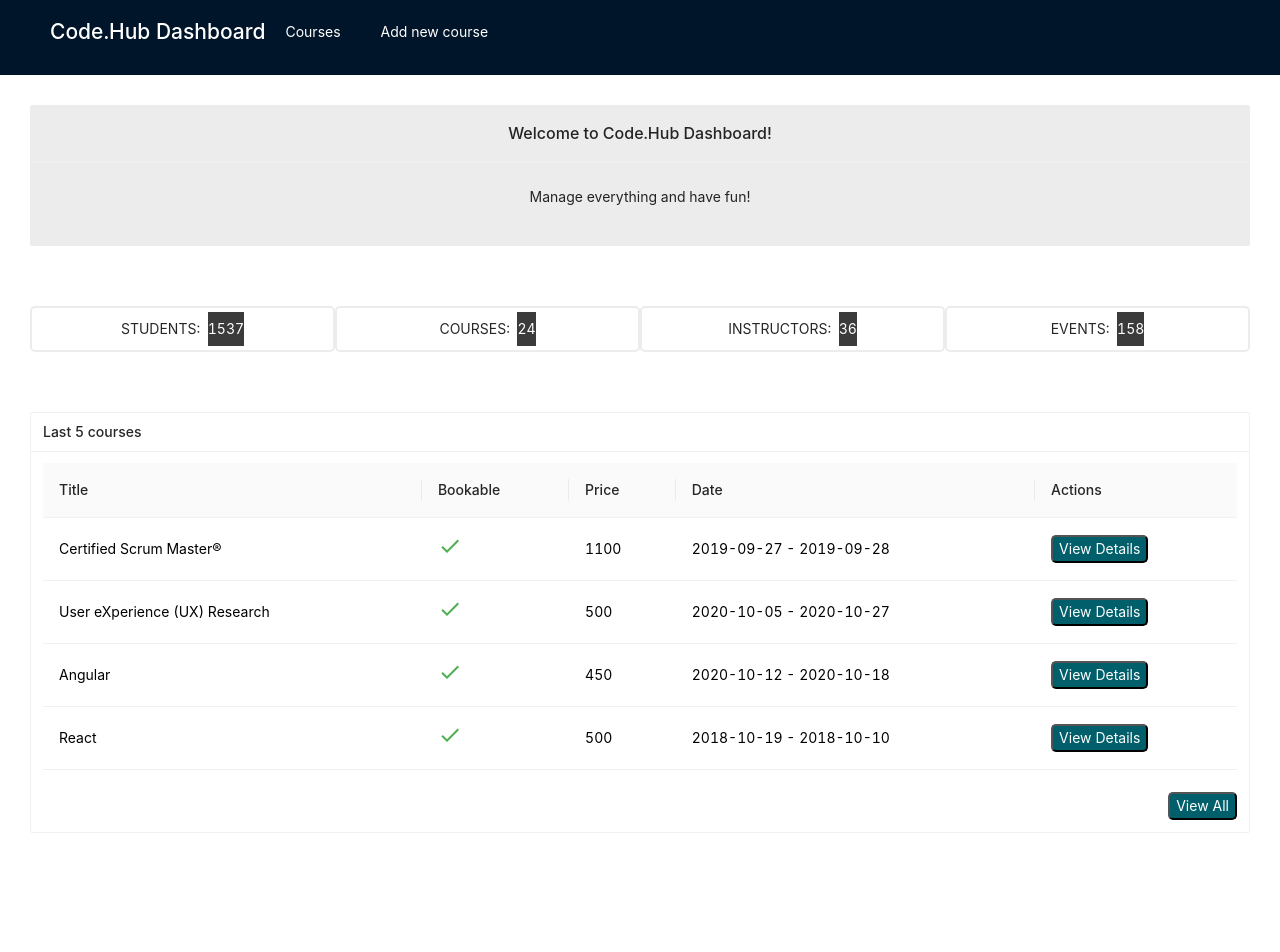
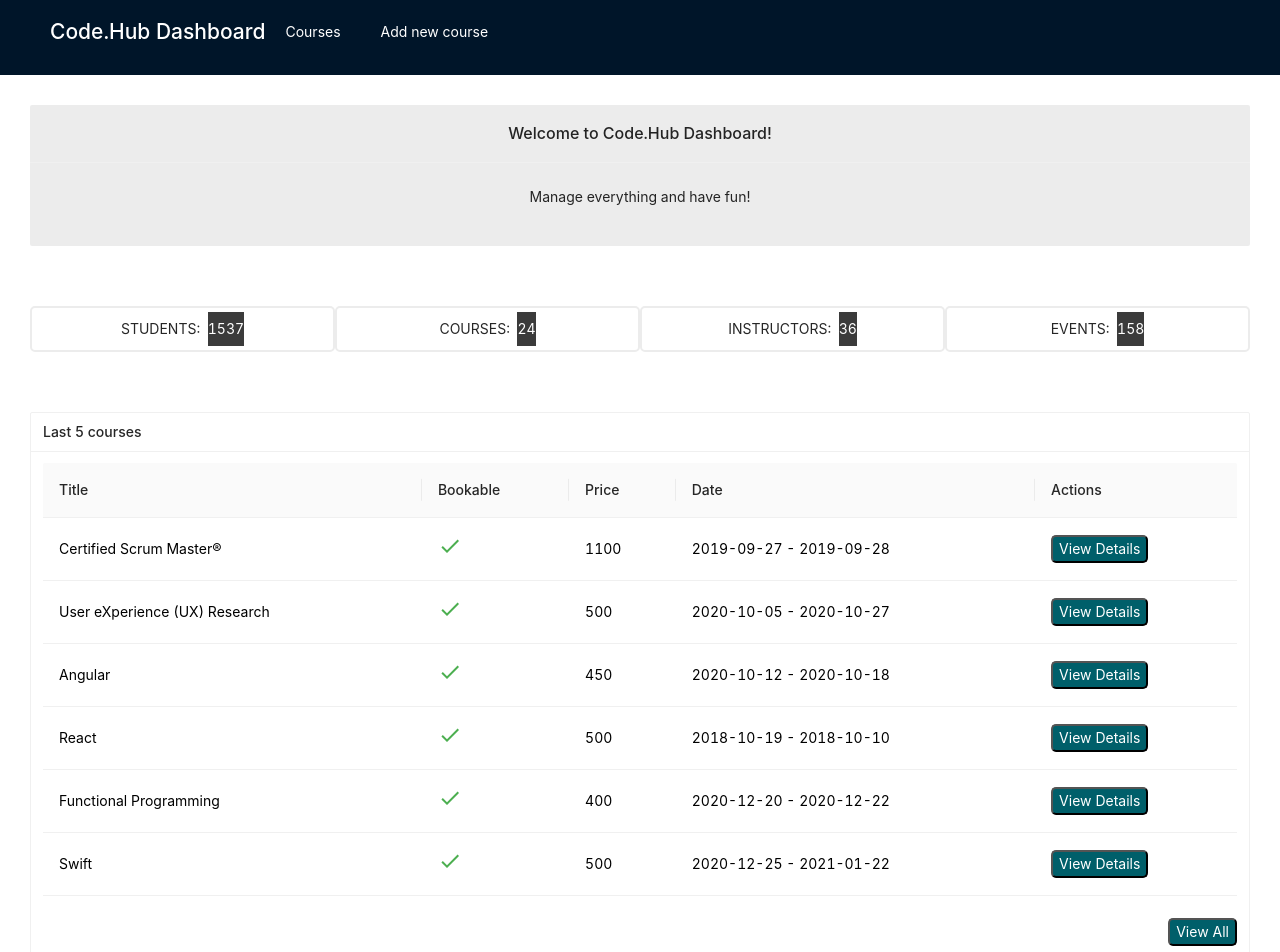
Before and after one commit to elefstathi/react-pfizer, a React (Create React App) app: page / in a window 1280 px wide. Shown: the top 952 px of the page. Before the commit the page ends 863 px from the top, so only its background shows below. Built offline with nearby package versions, Linux system fonts and the light colour scheme; data requests are answered from the project's data file.

Commit message:
add and edit functions for courses

```diff
--- a/db.json
+++ b/db.json
@@ -98,6 +98,41 @@
         "01"
       ],
       "description": "<p>This is a certified program by Athens Tech College, the first educational institution in Greece that specialises in computer science and ICT studies.</p><p>Participant’s registration (payment’s completion) implies full compliance and acceptance of Code.Learn Terms &amp; Conditions.</p>"
+    },
+    {
+      "dates": {
+        "end_date": "2020-12-22",
+        "start_date": "2020-12-20"
+      },
+      "title": "Functional Programming",
+      "duration": "2 days",
+      "instructors": [
+        "01",
+        "02"
+      ],
+      "open": true,
+      "price": {
+        "early_bird": 800,
+        "normal": 400
+      },
+      "id": "Wofl5F7"
+    },
+    {
+      "title": "Swift",
+      "duration": "5 Fridays",
+      "instructors": [
+        "02"
+      ],
+      "open": true,
+      "dates": {
+        "start_date": "2020-12-25",
+        "end_date": "2021-01-22"
+      },
+      "price": {
+        "early_bird": 1000,
+        "normal": 500
+      },
+      "id": "Ye9jxs4"
     }
   ],
   "instructors": [
--- a/src/components/CoursesDetails.js
+++ b/src/components/CoursesDetails.js
@@ -44,6 +44,7 @@ const CoursesDetails = ({ location, course }) => {
     fetchInstructors();
   }, [fetchInstructors]);
 
+  //check if course instructors id match with the ids that we got from previous api call
   const filterInstructors = (data) => {
     return instructors.map((id) => data.filter((item) => item.id === id ) );
   }
--- a/src/components/FormAddCourse.js
+++ b/src/components/FormAddCourse.js
@@ -43,10 +43,31 @@ const FormAddCourse = (course) => {
   const [formData, setFormData] = useState( course ? course : {});
 
   const onFinish = (values) => {
-    axios.post(API_COURSES, formData)
-      .then(response => history.push("/courses"))
-      .catch((error) => {alert('Something went wrong', 'Try again!')})
+   addCourse();
   };
+
+  const addCourse = async () => {
+    try {
+      const resp = await axios.post(API_COURSES, formData);
+      if (resp) {
+        history.push("/courses");
+      }
+    } catch (error) {
+      alert('Something went wrong!', 'Try again later!')
+    }
+  }
+
+  const updateCourse = async (id) => {
+    try {
+      const resp = await axios.put(`${API_COURSES}/${id}`, formData);
+      if (resp) {
+        history.push(`/courses/${id}`);
+      }
+    } catch (error) {
+      alert('Something went wrong!', 'Try again later!')
+    }
+  }
+
 
   function onChangeStartDate(date, e) {
     setFormData((formData) => ({
@@ -145,10 +166,6 @@ const FormAddCourse = (course) => {
         normal: value,
       },
     }));
-  }
-
-  function disableForEndDate(current) {
-    return current && current < moment(formData.dates.start_date);
   }
 
   function disabledDate(current) {
@@ -323,7 +340,7 @@ const FormAddCourse = (course) => {
           </Form.Item>
           <Form.Item wrapperCol={{ ...layout.wrapperCol, offset: 4 }}>
             <Button type="primary" htmlType="submit">
-              Submit
+              {course ? 'Update' : 'Submit' }
             </Button>
           </Form.Item>
         </Form>
```
